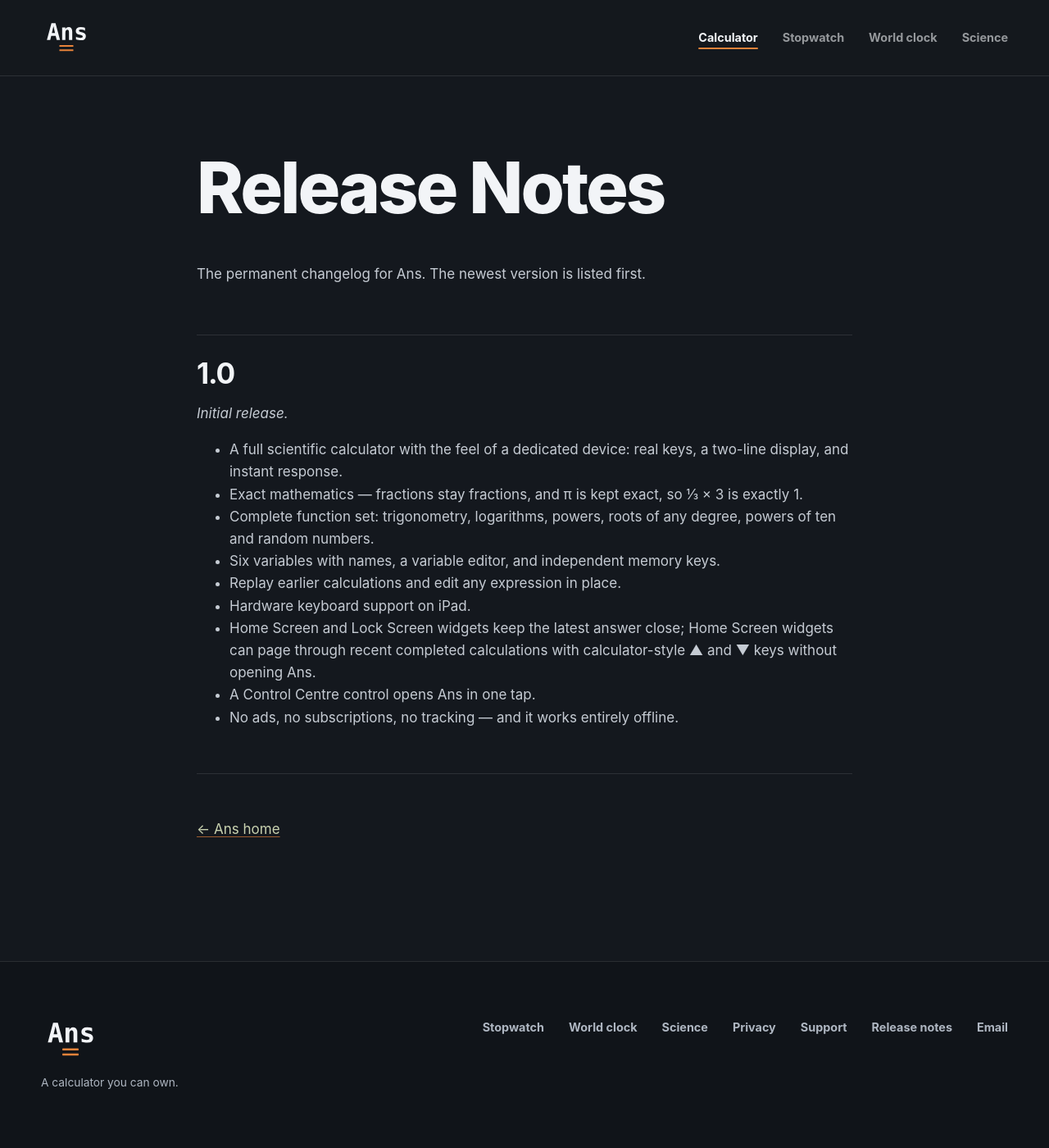
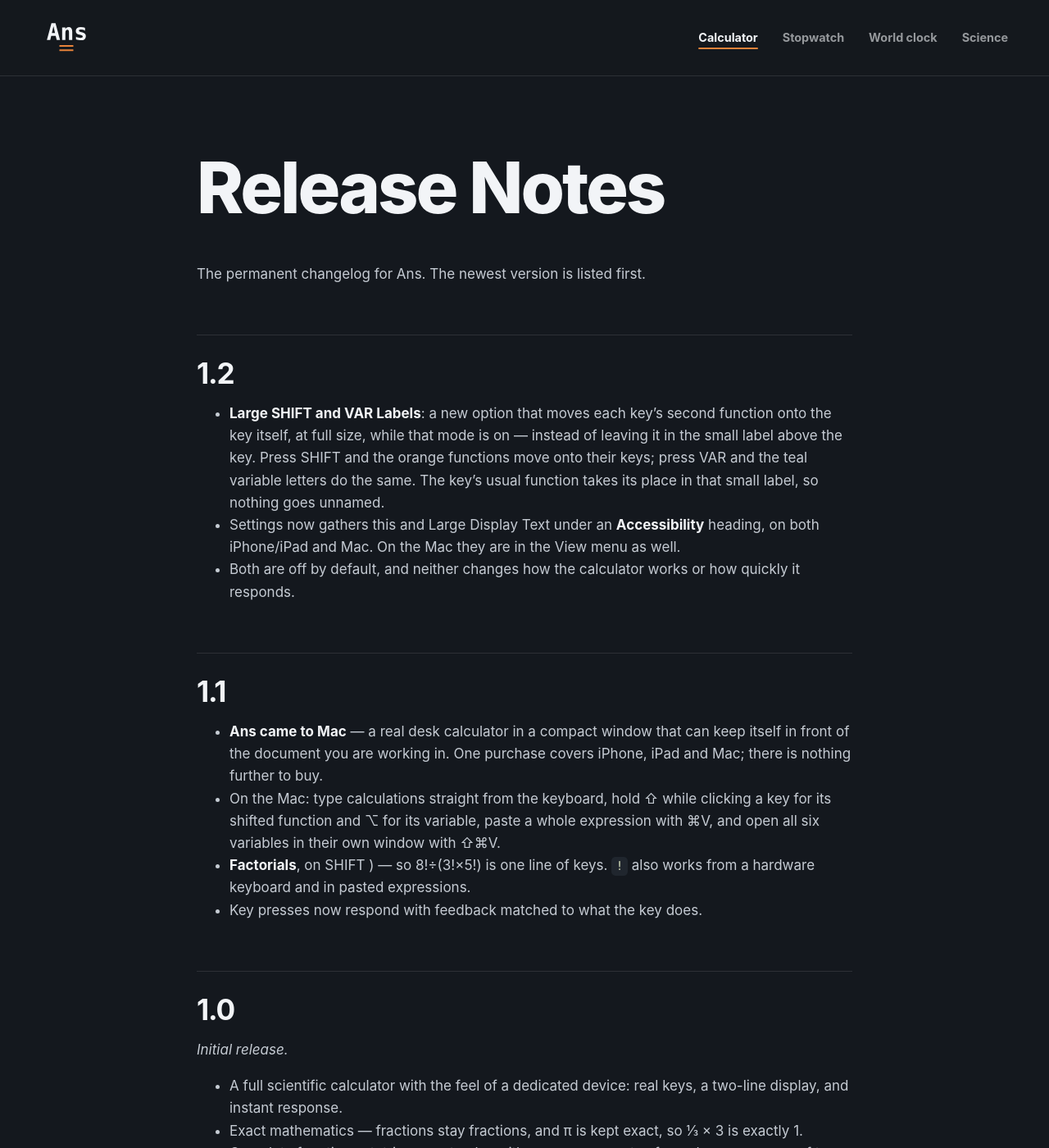
Before and after one commit to Mat-0-Py/ans-site, a Jekyll site: the page built from releases.md, in a window 1280 px wide and 1400 px high. Shown: the whole window at 82% size. Built offline with Jekyll 4.4.1, drawn with Linux system fonts in a browser that asks for light colours.

Commit message:
Update releases.md

```diff
--- a/releases.md
+++ b/releases.md
@@ -9,6 +9,33 @@
 # Release Notes
 
 The permanent changelog for Ans. The newest version is listed first.
+
+## 1.2
+
+- **Large SHIFT and VAR Labels**: a new option that moves each key's second
+  function onto the key itself, at full size, while that mode is on —
+  instead of leaving it in the small label above the key. Press SHIFT and
+  the orange functions move onto their keys; press VAR and the teal variable
+  letters do the same. The key's usual function takes its place in that
+  small label, so nothing goes unnamed.
+- Settings now gathers this and Large Display Text under an **Accessibility**
+  heading, on both iPhone/iPad and Mac. On the Mac they are in the View menu
+  as well.
+- Both are off by default, and neither changes how the calculator works or
+  how quickly it responds.
+
+## 1.1
+
+- **Ans came to Mac** — a real desk calculator in a compact window that can
+  keep itself in front of the document you are working in. One purchase
+  covers iPhone, iPad and Mac; there is nothing further to buy.
+- On the Mac: type calculations straight from the keyboard, hold ⇧ while
+  clicking a key for its shifted function and ⌥ for its variable, paste a
+  whole expression with ⌘V, and open all six variables in their own window
+  with ⇧⌘V.
+- **Factorials**, on SHIFT ) — so 8!÷(3!×5!) is one line of keys. `!` also
+  works from a hardware keyboard and in pasted expressions.
+- Key presses now respond with feedback matched to what the key does.
 
 ## 1.0
 
```
